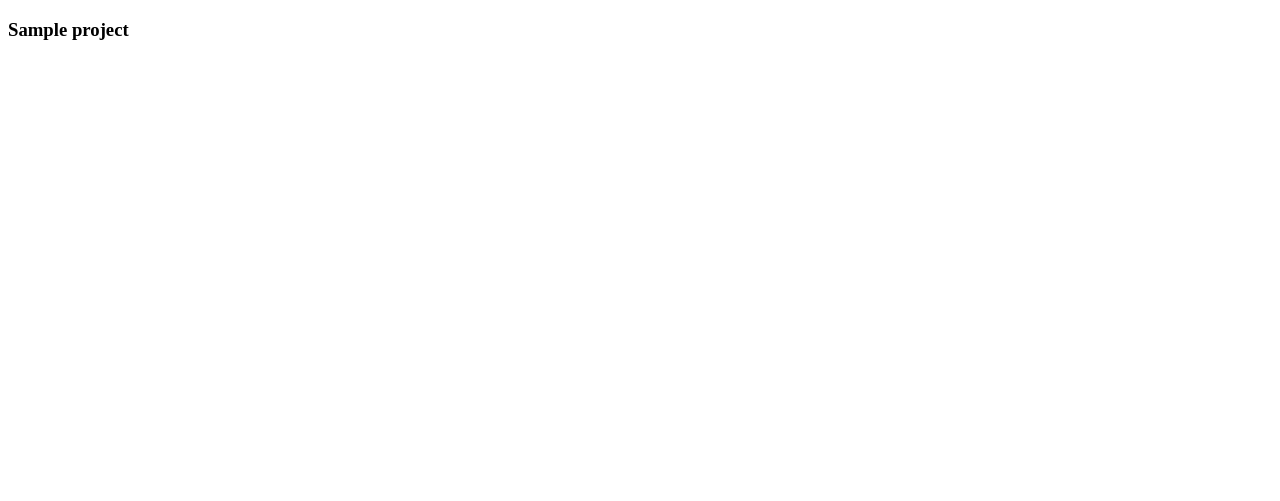
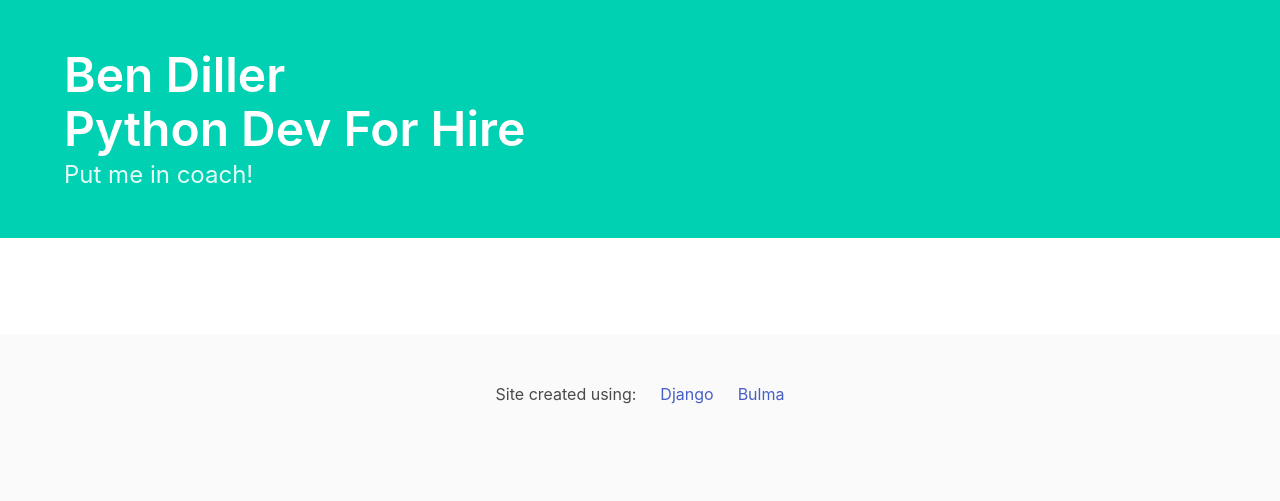
Before and after one commit to bendiller/portfolio, a Django app: page / in a window 1280 px wide. Before the commit the part shown is almost empty. Shown: the top 501 px of the page. Run offline with Django 3.2, Linux system fonts and the light colour scheme; tables that the repository leaves empty hold one stand-in row (values such as "Sample post"); some libraries are stand-ins or nearby versions.

Commit message:
Implement Bulma styling and simple content for base.html

```diff
--- a/brd_site/portfolio/templates/portfolio/base.html
+++ b/brd_site/portfolio/templates/portfolio/base.html
@@ -1,10 +1,38 @@
 <!DOCTYPE html>
 <html lang="en">
 <head>
-    <meta charset="UTF-8">
-    <title>{% block title %}Ben's Portfolio{% endblock %}</title>
+  <meta charset="UTF-8">
+  <meta name="viewport" content="width=device-width, initial-scale=1">
+  <title>{% block title %}Ben's Portfolio{% endblock %}</title>
+  <link rel="stylesheet" href="https://cdn.jsdelivr.net/npm/bulma@0.8.0/css/bulma.min.css">
 </head>
 <body>
-{% block body %}{% endblock %}
+  <section class="hero is-primary">
+    <div class="hero-body">
+      <div class="container">
+        <h1 class="title is-1">Ben Diller<br>Python Dev For Hire</h1>
+        <h4 class="subtitle is-4">Put me in coach!</h4>
+      </div>
+    </div>
+  </section>
+
+  <section class="section">
+    <div class="container">
+      {% block content %}{% endblock %}
+    </div>
+  </section>
+
+  <section class="footer">
+    <div class="container">
+      <div class="columns">
+        <div class="column"></div>
+        <div class="column is-narrow">Site created using:</div>
+        <div class="column is-narrow"><a href="https://www.djangoproject.com/">Django</a></div>
+        <div class="column is-narrow"><a href="https://bulma.io/">Bulma</a></div>
+        <div class="column"></div>
+      </div>
+    </div>
+  </section>
+
 </body>
 </html>
```
